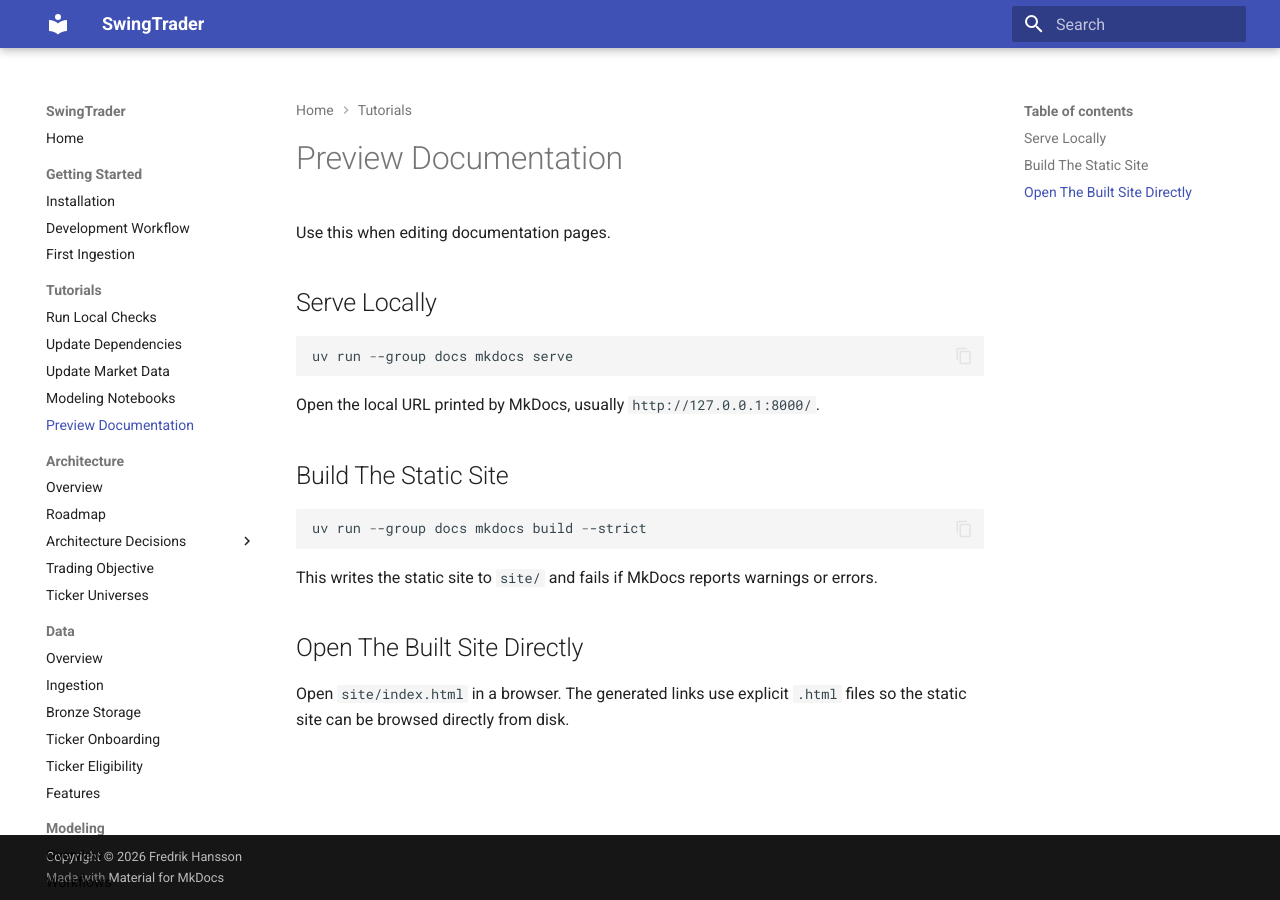
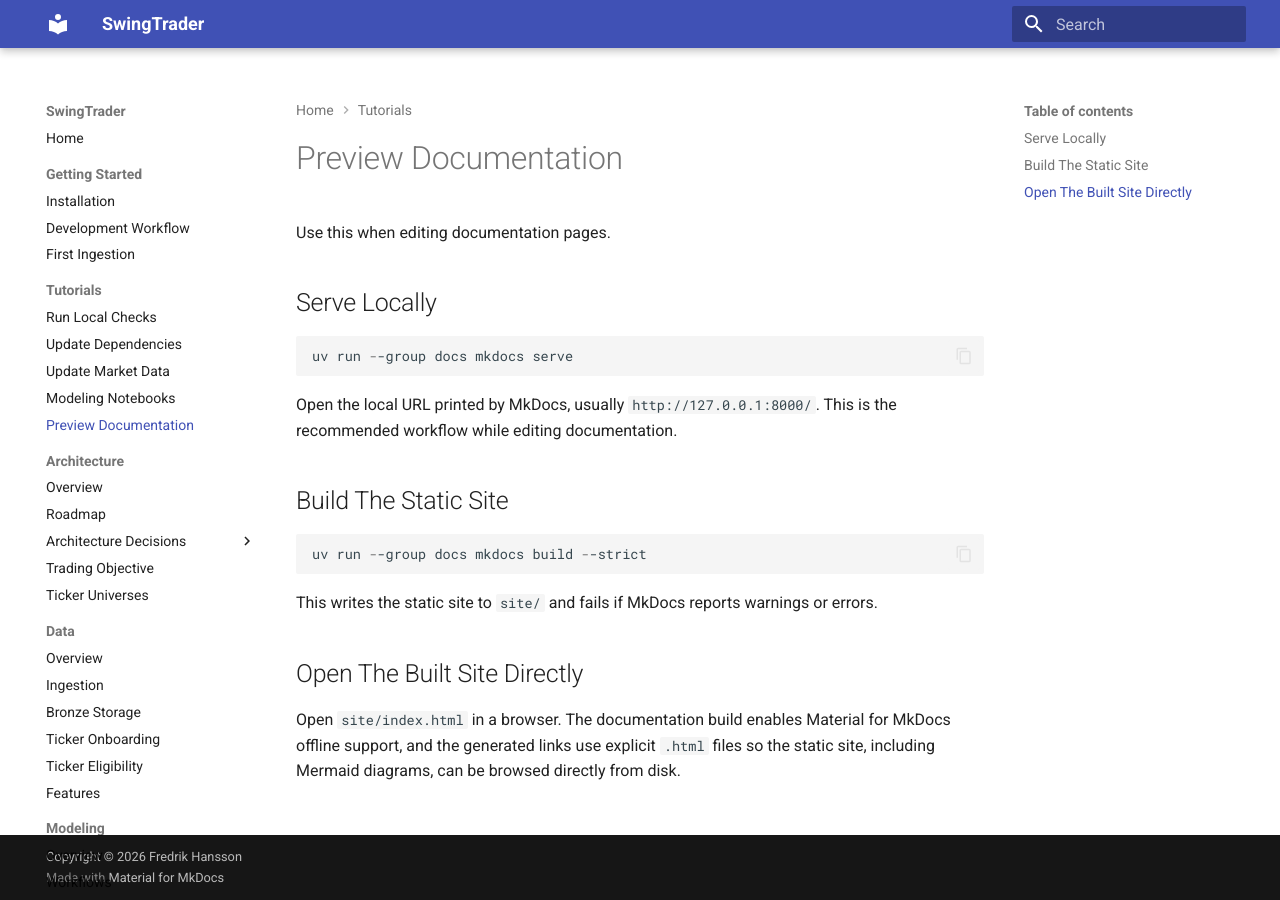
Before and after one commit to Frallmeister/swingtrader-app, an MkDocs documentation site: the page built from docs/tutorials/preview-documentation.md, in a window 1280 px wide. Built offline with MkDocs 1.6.1 and Material for MkDocs 9.7.7, drawn with Linux system fonts in a browser that asks for light colours.

Commit message:
Apply second review fix patch

````diff
--- a/docs/tutorials/preview-documentation.md
+++ b/docs/tutorials/preview-documentation.md
@@ -9,6 +9,7 @@
 ```
 
 Open the local URL printed by MkDocs, usually `http://127.0.0.1:8000/`.
+This is the recommended workflow while editing documentation.
 
 ## Build The Static Site
 
@@ -20,4 +21,6 @@
 
 ## Open The Built Site Directly
 
-Open `site/index.html` in a browser. The generated links use explicit `.html` files so the static site can be browsed directly from disk.
+Open `site/index.html` in a browser. The documentation build enables Material for
+MkDocs offline support, and the generated links use explicit `.html` files so the
+static site, including Mermaid diagrams, can be browsed directly from disk.
--- a/mkdocs.yml
+++ b/mkdocs.yml
@@ -20,6 +20,7 @@
   - stylesheets/mermaid.css
 
 plugins:
+  - offline
   - search
   - mkdocstrings:
       handlers:
````
Also changed, not shown: docs/getting-started/installation.md (+3 -3 lines), 2 other files.
